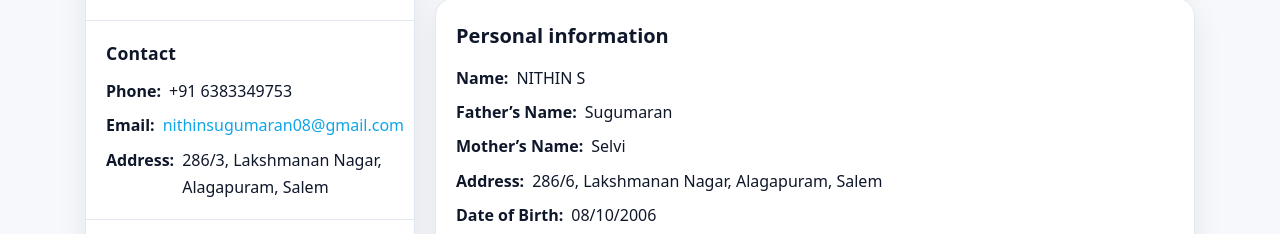
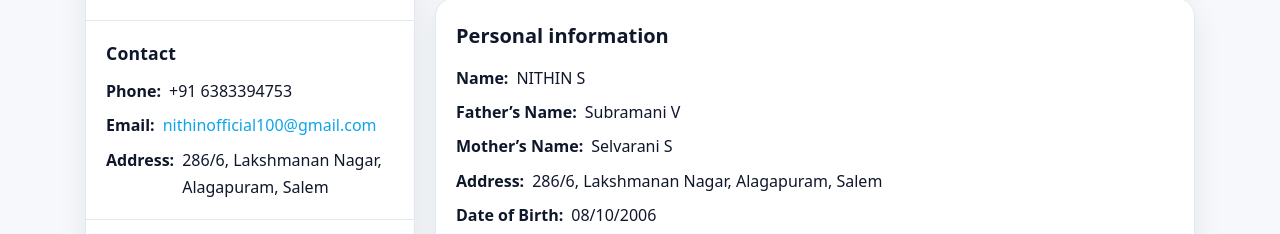
Before and after one commit to NITHIN-LEARNER/Nithin.github.io, a plain HTML site: page index.html in a window 1280 px wide. Shown: the part 309-543 px from the top of the page. Drawn offline with Linux system fonts and the light colour scheme.

Commit message:
Update contact and personal information in index.html

```diff
--- a/index.html
+++ b/index.html
@@ -134,9 +134,9 @@
         <div class="section">
           <h2>Contact</h2>
           <ul class="list">
-            <li><strong>Phone:</strong> +91 6383349753</li>
-            <li><strong>Email:</strong> <a href="mailto:nithinsugumaran08@gmail.com">nithinsugumaran08@gmail.com</a></li>
-            <li><strong>Address:</strong> 286/3, Lakshmanan Nagar, Alagapuram, Salem</li>
+            <li><strong>Phone:</strong> +91 6383394753</li>
+            <li><strong>Email:</strong> <a href="mailto:nithinsugumaran08@gmail.com">nithinofficial100@gmail.com</a></li>
+            <li><strong>Address:</strong> 286/6, Lakshmanan Nagar, Alagapuram, Salem</li>
           </ul>
         </div>
 
@@ -181,8 +181,8 @@
           <h3>Personal information</h3>
           <ul class="list">
             <li><strong>Name:</strong> NITHIN S</li>
-            <li><strong>Father’s Name:</strong> Sugumaran</li>
-            <li><strong>Mother’s Name:</strong> Selvi</li>
+            <li><strong>Father’s Name:</strong> Subramani V</li>
+            <li><strong>Mother’s Name:</strong> Selvarani S</li>
             <li><strong>Address:</strong> 286/6, Lakshmanan Nagar, Alagapuram, Salem</li>
             <li><strong>Date of Birth:</strong> 08/10/2006</li>
             <li><strong>Age:</strong> 19</li>
```
